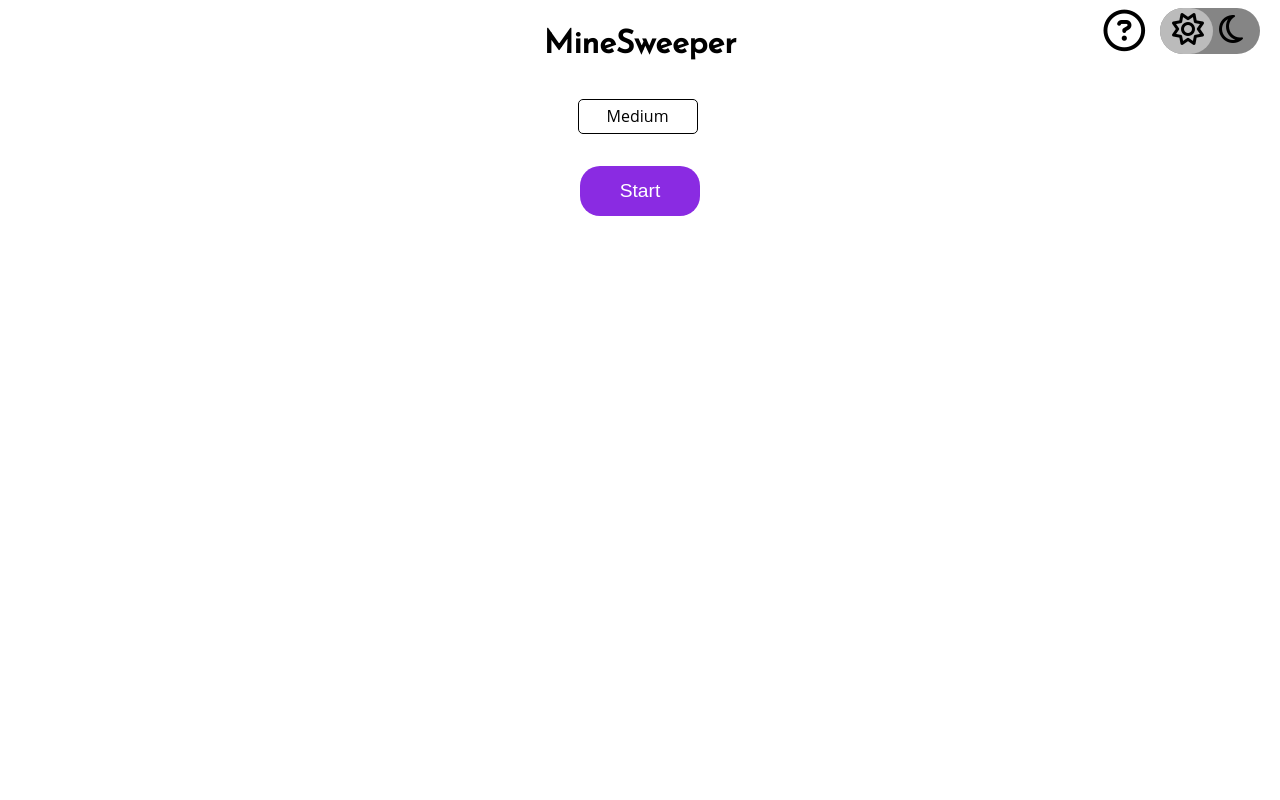
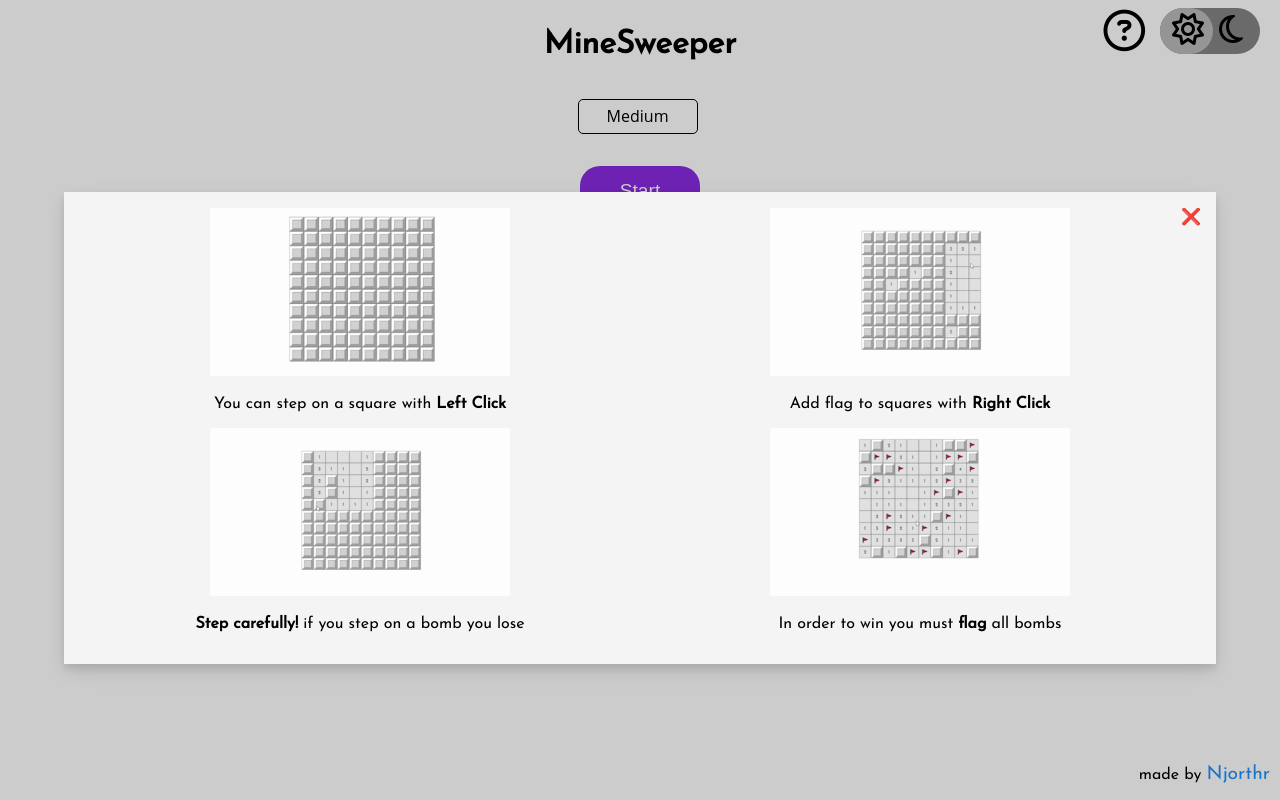
Before and after one commit to Njorthr/MineSweeper, a plain HTML site: page index.html in a window 1280 px wide. Both pictures are taken after a click on the element 1126 px from the left and 33 px from the top of the page. Drawn offline with Linux system fonts and the light colour scheme.

Commit message:
Final Commit

```diff
--- a/app.js
+++ b/app.js
@@ -6,8 +6,10 @@ let isGameOver = false;
 let matches = 0;
 const startBtn = document.querySelector("#start-btn"),
     restartBtn = document.querySelector("#restart"),
-    closeBtn = document.querySelector(".closeBtn"),
-    modal = document.querySelector(".modal"),
+    closeBtn = document.querySelectorAll(".closeBtn"),
+    helpBtn = document.querySelector(".help"),
+    modal = document.querySelector("#modal-win"),
+    modalHelp = document.querySelector("#modal-help"),
     difficulty = document.querySelector("#difficulty");
 let bombAmount = parseInt(difficulty.selectedOptions[0].value)
 let result = document.querySelector(".result");
@@ -22,6 +24,7 @@ const toggleCircle = document.querySelector(".toggle-circle"),
 
 
 // Events
+helpBtn.addEventListener("click", () => modalHelp.style.display = "block")
 toggle.addEventListener("click", e => {
     if (toggle.checked) {
         toggleCircle.style.left = "47px";
@@ -42,13 +45,17 @@ difficulty.addEventListener("change", () => {
     bombAmount = parseInt(difficulty.selectedOptions[0].value);
 })
 window.addEventListener("click", e => {
-    if (e.target == modal) {
+    if (e.target == modal || e.target == modalHelp) {
         modal.style.display = "none";
+        modalHelp.style.display = "none";
     }
+
 });
-closeBtn.addEventListener("click", () => {
+closeBtn.forEach(e => e.addEventListener("click", () => {
+    modalHelp.style.display = "none";
     modal.style.display = "none";
-})
+
+}))
 
 startBtn.addEventListener("click", () => {
     startBtn.style.display = "none";
--- a/index.html
+++ b/index.html
@@ -39,15 +39,38 @@
         <div class="grid"></div>
         <div class="result"></div>
         <button id="restart" class="btn">Restart</button>
-        <div class="modal">
+        <div class="modal" id="modal-win">
             <div class="modal-content">
                 <span class="closeBtn">❌</span>
                 <h2>🎉 You won! 🥳</h2>
             </div>
         </div>
+        <div class="modal" id="modal-help">
+            <div class="modal-content">
+                <span class="closeBtn">❌</span>
+                <div class="inner-help">
+                    <img src="normal-click.gif" alt="">
+                    <p>You can step on a square with <strong>Left Click</strong></p>
+                </div>
+                <div class="inner-help">
+                    <img src="right-click-400.gif" alt="">
+                    <p>Add flag to squares with <strong>Right Click</strong></p>
+                </div>
+                <div class="inner-help">
+                    <img src="game-over-400.gif" alt="">
+                    <p><strong>Step carefully!</strong> if you step on a bomb you lose</p>
+                </div>
+                <div class="inner-help">
+                    <img src="win-400.gif" alt="">
+                    <p>In order to win you must <strong>flag</strong> all bombs</p>
+                </div>
+            </div>
+        </div>
 
     </div>
-
+    <div class="signature">
+        <p>made by <a href="https://github.com/Njorthr" target="_blank">Njorthr</a></p>
+    </div>
 </body>
 
 </html>
--- a/style.css
+++ b/style.css
@@ -11,6 +11,16 @@ body {
     align-items: center;
     flex-direction: column;
 }
+.signature {
+    position: absolute;
+    bottom: 0;
+    right: 10px;
+}
+.signature a {
+    text-decoration: none;
+    font-size: 1.2rem;
+    color: dodgerblue;
+}
 /* Modal */
 .modal {
     display: none;
@@ -23,8 +33,17 @@ body {
     overflow: auto;
     background-color: rgba(0, 0, 0, 0.2);
 }
+#modal-help .modal-content {
+    display: flex;
+    flex-wrap: wrap;
+    justify-content: space-between;
+    width: 90%;
+    margin: 15% auto;
+}
+
 .modal-content {
     background-color: #f4f4f4;
+    color: black;
     margin: 20% auto;
     text-align: center;
     padding: 1rem;
@@ -103,7 +122,9 @@ body {
     height: 25px;
     background: lightgray;
 }
-
+/* .grid div.bomb {
+    border: 2px solid black;
+} */
 
 .grid div.checked, .flag {
     background: rgb(226, 226, 226) !important;
@@ -225,3 +246,16 @@ select:focus {
 body.dark {
     background-color:  #121212;
 }
+
+@media (max-width:1870px) {
+    .inner-help img{
+        width: 300px;
+        height: auto;
+
+    }
+}
+@media (max-width:1400px) {
+    #modal-help .modal-content div{
+        width: 50%;
+    }
+}
```
